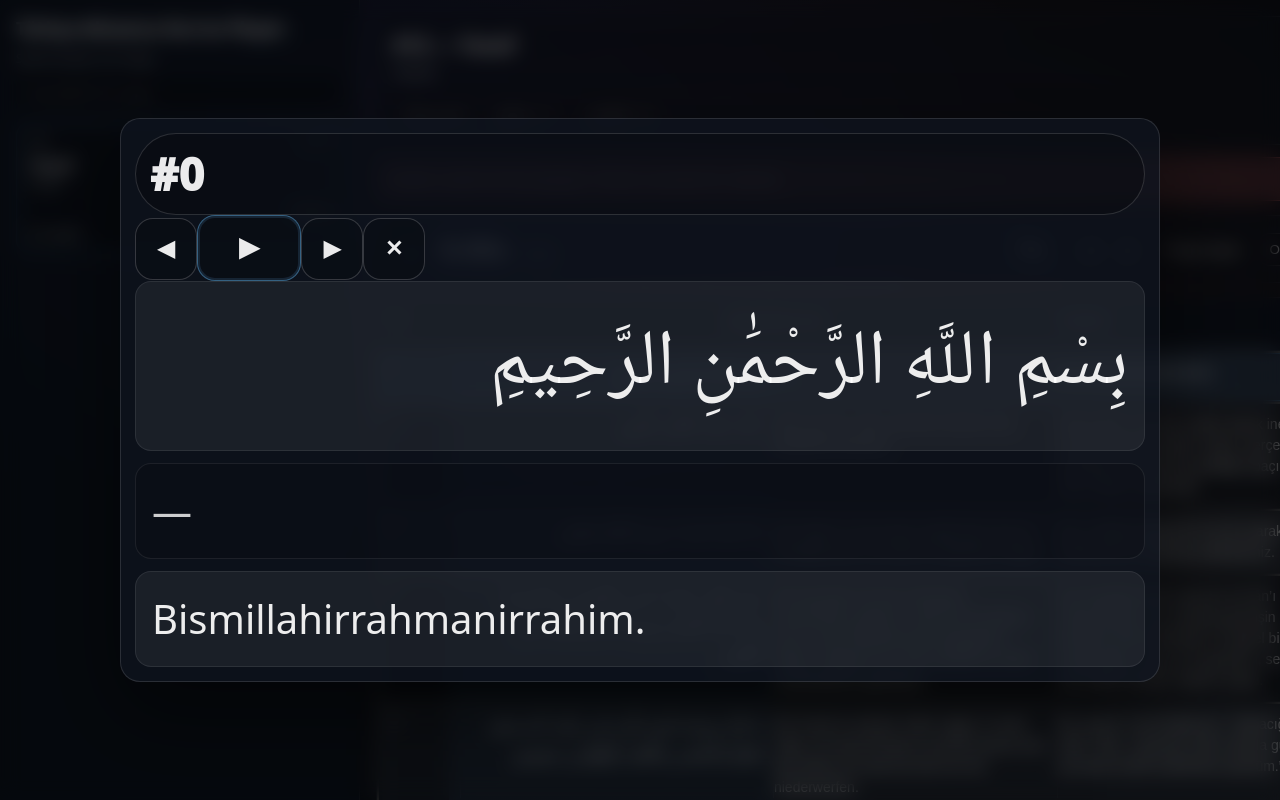
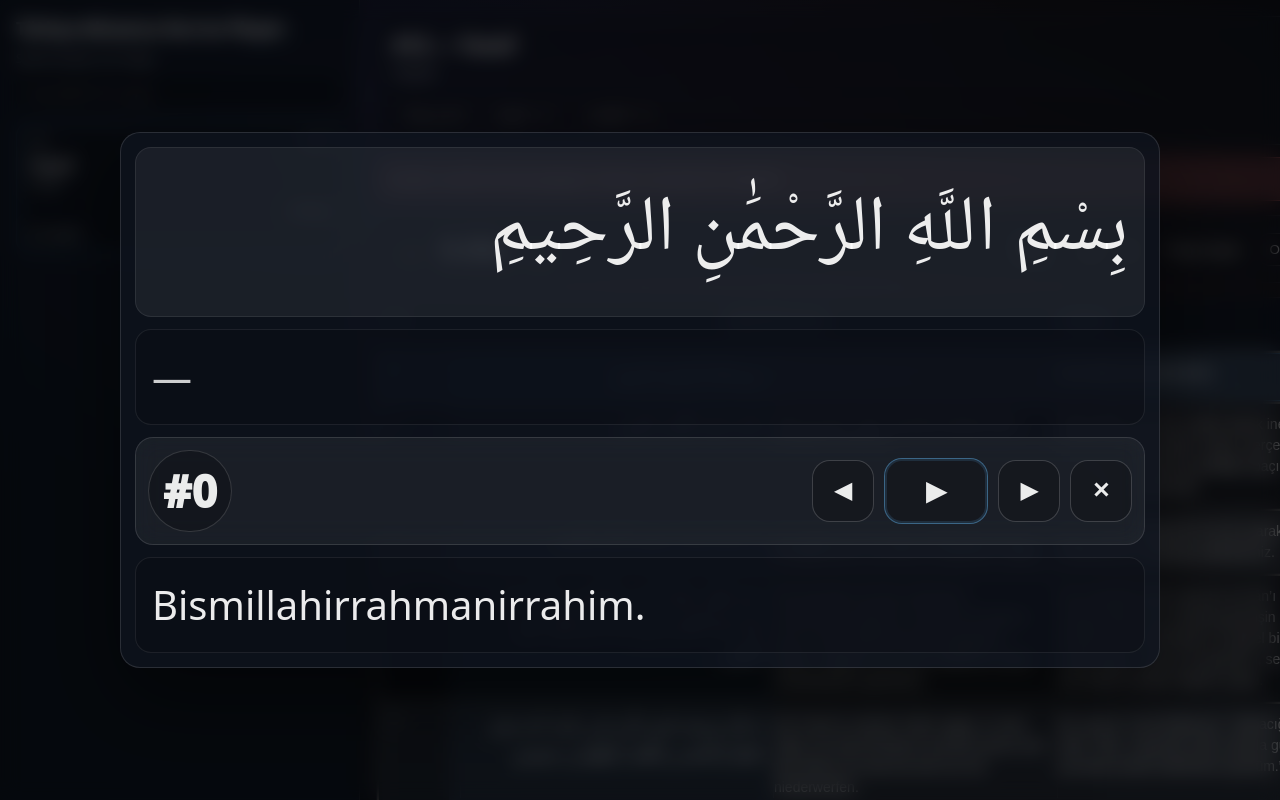
Before and after one commit to sunrise8030/Qatd, a React (Vite) app: page / in a window 1280 px wide. Both pictures are taken after a click on the button "Popup aç". Shown: the top 800 px of the page. Built offline with nearby package versions, Linux system fonts and the light colour scheme.

Commit message:
Update App.jsx

```diff
--- a/src/App.jsx
+++ b/src/App.jsx
@@ -1,4 +1,4 @@
-// src/App.jsx
+﻿// src/App.jsx
 import React, { useCallback, useEffect, useMemo, useRef, useState } from "react";
 import "./styles.css";
 
@@ -39,6 +39,7 @@ function formatSec(sec) {
   return Number.isFinite(sec) ? `${sec.toFixed(2)}s` : "—";
 }
 
+// Overlap-safe
 function findActiveVerseIndex(verses, t) {
   if (!Array.isArray(verses) || verses.length === 0 || !Number.isFinite(t)) return -1;
 
@@ -57,6 +58,7 @@ function findActiveVerseIndex(verses, t) {
   }
   if (bestIdx !== -1) return bestIdx;
 
+  // fallback: closest start
   let closest = -1;
   let bestDelta = Infinity;
   for (let i = 0; i < verses.length; i += 1) {
@@ -98,6 +100,13 @@ function ensureRowVisible(el, padding = 10) {
   }
 }
 
+/**
+ * Tolerant JSON parsing:
+ * - strips BOM
+ * - rejects HTML
+ * - removes trailing commas before } or ]
+ * - if parse fails, includes position + context
+ */
 function parseJsonTolerant(text, urlForMsg = "") {
   const raw = String(text ?? "");
   let s = raw.replace(/^\uFEFF/, "").trim();
@@ -341,6 +350,10 @@ function Timeline({
   );
 }
 
+/**
+ * Popup: AR -> DE -> (PLAYER BLOCK) -> TR
+ * Close => pause
+ */
 function VersePopupModal({ open, verse, isPlaying, onPlayPause, onPrev, onNext, onClose }) {
   useEffect(() => {
     if (!open) return;
@@ -370,30 +383,41 @@ function VersePopupModal({ open, verse, isPlaying, onPlayPause, onPrev, onNext,
   return (
     <div className="versePopupBackdrop" role="dialog" aria-modal="true" aria-label="Aktif ayet">
       <div className="versePopupCard">
-        <div className="versePopupHud">
-          <div className="versePopupAyahNo">#{ay}</div>
-
-          <div className="versePopupHudBtns">
-            <button className="versePopupBtn" type="button" onClick={onPrev} aria-label="Prev">
-              ◀
-            </button>
-            <button className="versePopupBtn versePopupBtnPrimary" type="button" onClick={onPlayPause} aria-label="Play/Pause">
-              {isPlaying ? "⏸" : "▶"}
-            </button>
-            <button className="versePopupBtn" type="button" onClick={onNext} aria-label="Next">
-              ▶
-            </button>
-            <button className="versePopupBtn versePopupBtnClose" type="button" onClick={onClose} aria-label="Close">
-              ✕
-            </button>
-          </div>
-        </div>
-
         <div className="versePopupLines">
           <div className="versePopupLine versePopupLineAr" dir="rtl">
             {(verse?.ar || "—").trim()}
           </div>
+
           <div className="versePopupLine versePopupLineDe">{(verse?.de || "—").trim()}</div>
+
+          <div className="versePopupPlayerBlock">
+            <div className="versePopupAyahNo">#{ay}</div>
+            <div className="versePopupBtns">
+              <button className="versePopupBtn" type="button" onClick={onPrev} aria-label="Prev">
+                ◀
+              </button>
+              <button
+                className="versePopupBtn versePopupBtnPrimary"
+                type="button"
+                onClick={onPlayPause}
+                aria-label="Play/Pause"
+              >
+                {isPlaying ? "⏸" : "▶"}
+              </button>
+              <button className="versePopupBtn" type="button" onClick={onNext} aria-label="Next">
+                ▶
+              </button>
+              <button
+                className="versePopupBtn versePopupBtnClose"
+                type="button"
+                onClick={onClose}
+                aria-label="Close"
+              >
+                ✕
+              </button>
+            </div>
+          </div>
+
           <div className="versePopupLine versePopupLineTr">{(verse?.tr || "—").trim()}</div>
         </div>
       </div>
@@ -1205,6 +1229,7 @@ export default function App() {
     });
   }, []);
 
+  // autosave draft (debounced)
   useEffect(() => {
     const t = setTimeout(() => {
       try {
@@ -1277,6 +1302,7 @@ export default function App() {
     if (idx >= 0) seekVerse(idx, true);
   }, [seekVerse]);
 
+  // loop behavior
   useEffect(() => {
     const a = audioRef.current;
     if (!a) return;
@@ -1305,6 +1331,7 @@ export default function App() {
     }
   }, [currentTime, verses, loopAyah, loopAB, aPoint, bPoint]);
 
+  // active index update + ensure visible
   useEffect(() => {
     if (!verses.length) return;
     const idx = findActiveVerseIndex(verses, currentTime);
@@ -1319,6 +1346,7 @@ export default function App() {
   const setA = useCallback(() => setAPoint(currentTimeRef.current), []);
   const setB = useCallback(() => setBPoint(currentTimeRef.current), []);
 
+  // keyboard shortcuts
   useEffect(() => {
     const onKey = (e) => {
       const tag = document.activeElement?.tagName?.toLowerCase();
@@ -1519,12 +1547,7 @@ export default function App() {
           )}
         </div>
 
-        <VersesTable
-          verses={verses}
-          activeIndex={activeIndex}
-          onRowClick={(idx) => seekVerse(idx, true)}
-          rowRefs={rowRefs}
-        />
+        <VersesTable verses={verses} activeIndex={activeIndex} onRowClick={(idx) => seekVerse(idx, true)} rowRefs={rowRefs} />
       </main>
     </div>
   );
```
